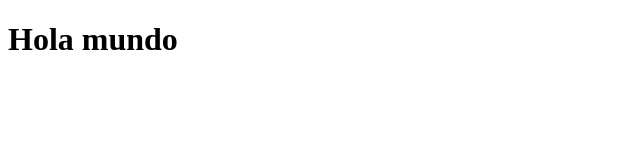
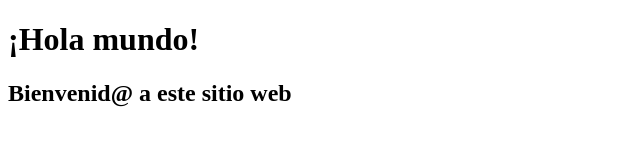
Before and after one commit to pacorusteis/remoteRepo, a plain HTML site: page index.html in a window 1280 px wide. Shown: the whole page, without its empty margins (0-640 px from the left). Drawn offline with Linux system fonts and the light colour scheme.

Commit message:
html editado

```diff
--- a/index.html
+++ b/index.html
@@ -7,6 +7,7 @@
     <title>Prueba</title>
   </head>
   <body>
-    <h1>Hola mundo</h1>
+    <h1>¡Hola mundo!</h1>
+    <h2>Bienvenid@ a este sitio web</h2>
   </body>
 </html>
```
